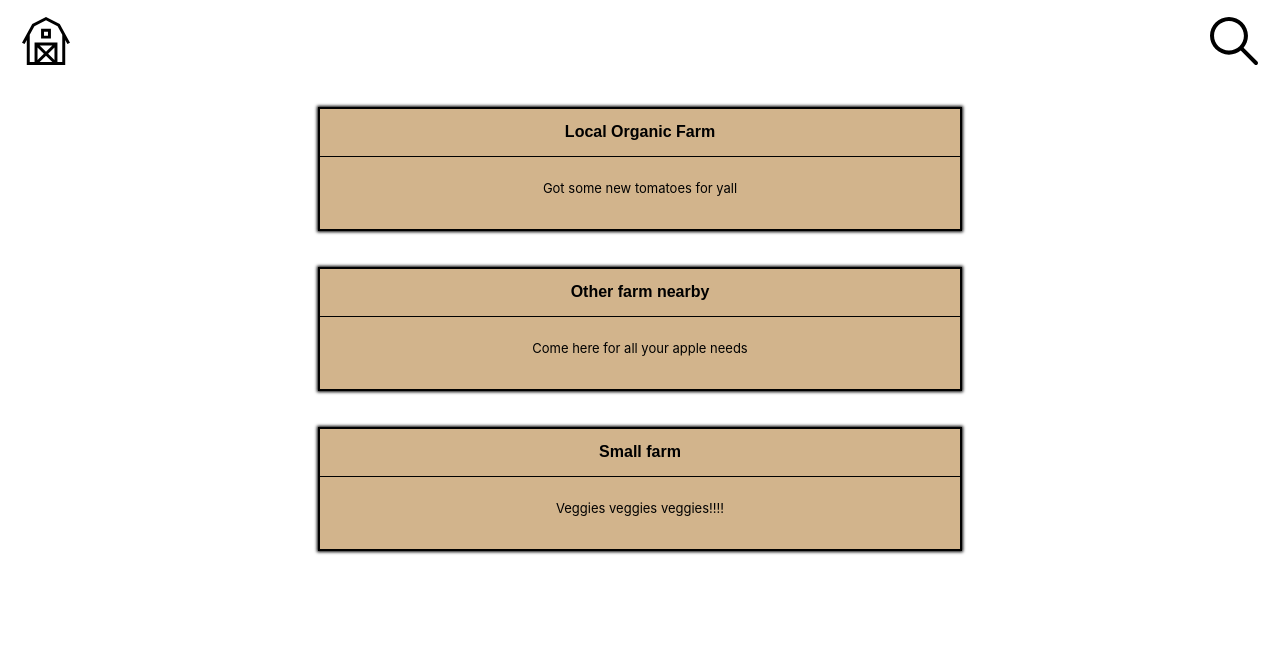
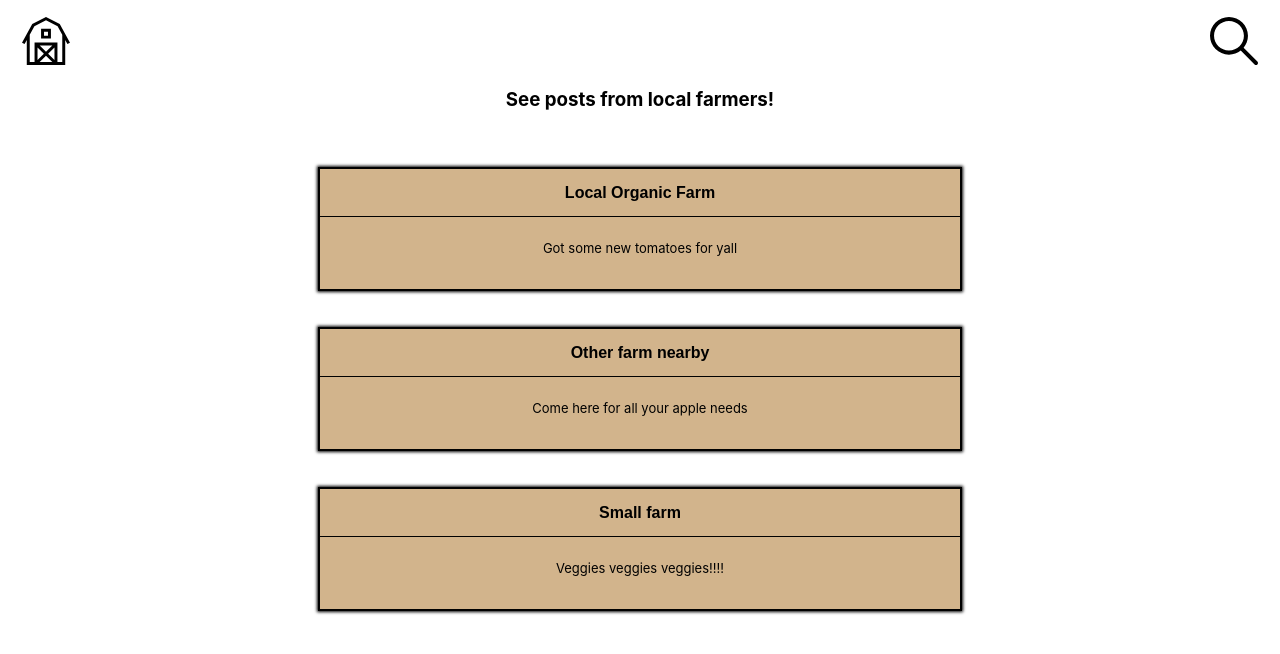
Before and after one commit to jbrachey/hackgt8-local-farmers, a React (Create React App) app in the folder frontend/: page / in a window 1280 px wide. Shown: the top 654 px of the page. Built offline with nearby package versions, Linux system fonts and the light colour scheme.

Commit message:
Add error page

```diff
--- a/frontend/src/farm-page/error-page.js
+++ b/frontend/src/farm-page/error-page.js
@@ -4,7 +4,7 @@ const ErrorPage = () => {
     return (
         <div>
             <MainHeader/>
-            <span>Unfortunately, the farm you were trying to reach was not found.</span>
+            <h3>Unfortunately, the farm you were trying to reach was not found.</h3>
         </div>
     )
 }
--- a/frontend/src/home/home-page.js
+++ b/frontend/src/home/home-page.js
@@ -16,6 +16,7 @@ const HomePage = () => {
     return (
         <div className='home'>
             <MainHeader/>
+            <h3>See posts from local farmers!</h3>
             <PostList posts={posts}/>
         </div>
     )
--- a/frontend/src/home/post-style.css
+++ b/frontend/src/home/post-style.css
@@ -26,4 +26,9 @@
 .postButton {
     background-color: tan;
     border: none;
+    width: 50vw;
 }
+
+.postButton:hover {
+    cursor: pointer;
+}
```
